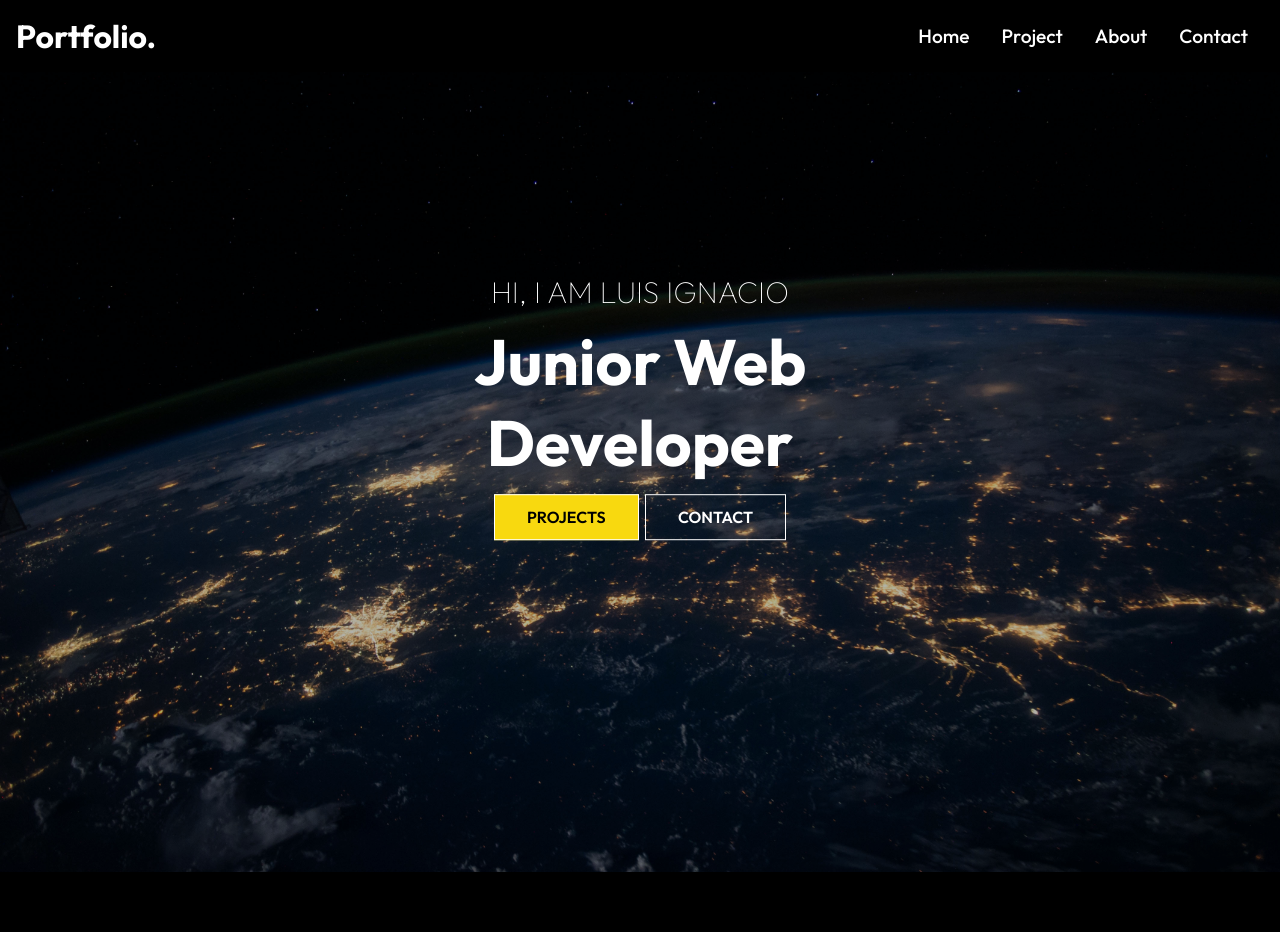
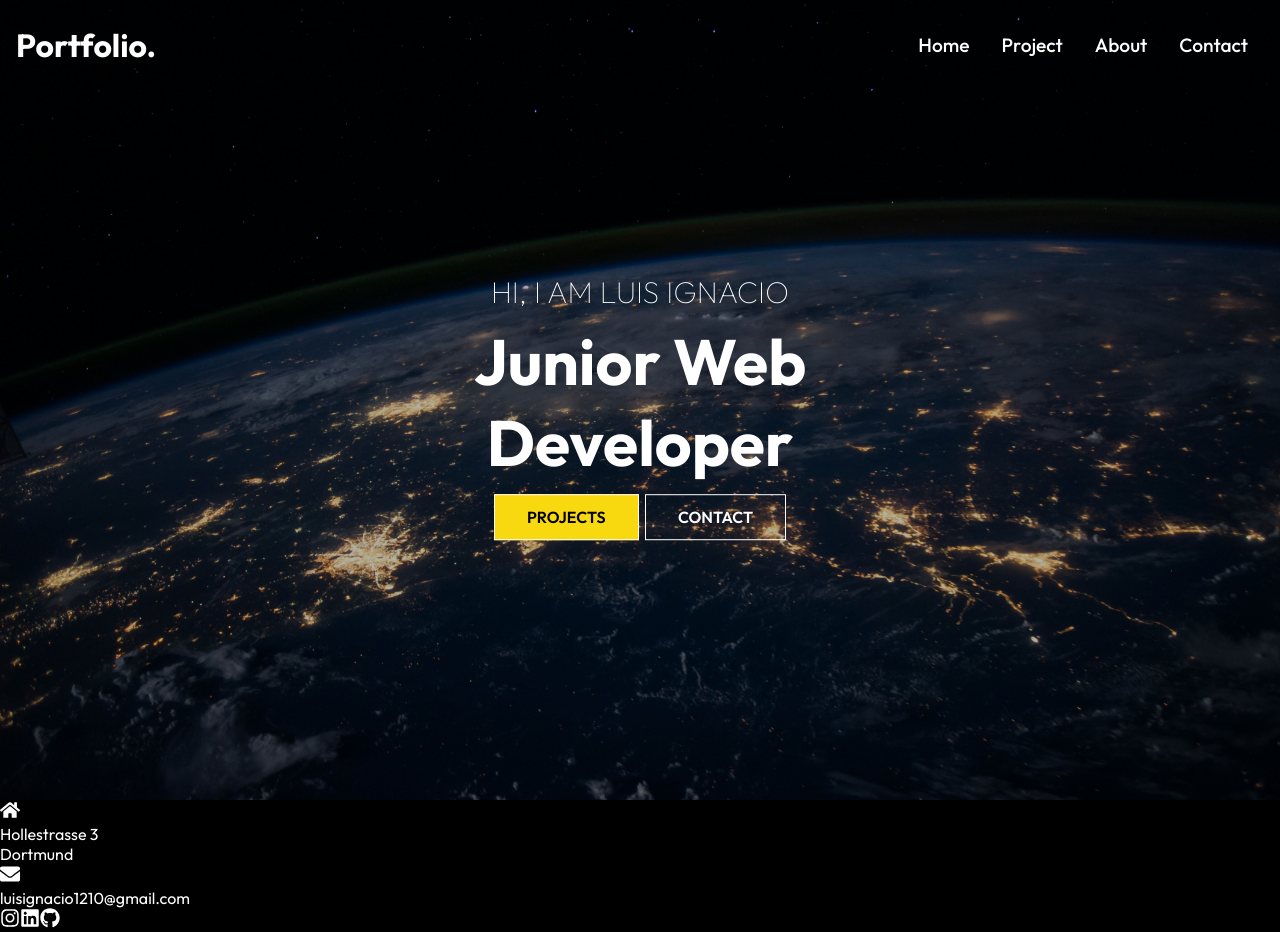
Before and after one commit to LuisRojas14/Portfolio, a React (Create React App) app: page / in a window 1280 px wide. Before the commit the page ends 876 px from the top, so only its background shows below. Built offline with nearby package versions, Linux system fonts and the light colour scheme.

Commit message:
adding a footer

```diff
--- /dev/null
+++ b/src/components/Footer.js
@@ -0,0 +1,62 @@
+import React from "react";
+import {
+  FaHome,
+  FaEnvelope,
+  FaInstagram,
+  FaLinkedin,
+  FaGithub,
+} from "react-icons/fa";
+import "./FooterStyles.css";
+
+const Footer = () => {
+  return (
+    <div className="footer">
+      <div className="footer-container">
+        <div className="left">
+          <div className="location">
+            <FaHome size={20} style={{ color: "#fff", marginRight: "2rem" }} />
+            <div>
+              <p>Hollestrasse 3</p>
+              <p>Dortmund</p>
+            </div>
+          </div>
+
+          <div className="email">
+            <FaEnvelope
+              size={20}
+              style={{ color: "#fff", marginRight: "2rem" }}
+            />
+            <p>luisignacio1210@gmail.com</p>
+          </div>
+        </div>
+        <div className="right">
+          <div className="social-media">
+            <a
+              href="https://www.instagram.com/your_instagram_profile"
+              target="_blank"
+              rel="noopener noreferrer"
+            >
+              <FaInstagram size={20} />
+            </a>
+            <a
+              href="https://www.linkedin.com/in/your_linkedin_profile"
+              target="_blank"
+              rel="noopener noreferrer"
+            >
+              <FaLinkedin size={20} />
+            </a>
+            <a
+              href="https://github.com/your_github_profile"
+              target="_blank"
+              rel="noopener noreferrer"
+            >
+              <FaGithub size={20} />
+            </a>
+          </div>
+        </div>
+      </div>
+    </div>
+  );
+};
+
+export default Footer;
--- a/src/components/NavbarStyles.css
+++ b/src/components/NavbarStyles.css
@@ -3,6 +3,11 @@
   justify-content: space-between;
   align-items: center;
   padding: 1rem;
+
+  position: fixed;
+  width: 100%;
+  height: 90px;
+  z-index: 10;
 }
 
 .nav-menu {
--- a/src/routes/Home.js
+++ b/src/routes/Home.js
@@ -1,12 +1,14 @@
 import React from "react";
 import Navbar from "../components/Navbar";
 import HeroImg from "../components/HeroImg";
+import Footer from "../components/Footer";
 
 const Home = () => {
   return (
     <div>
       <Navbar />
       <HeroImg />
+      <Footer />
     </div>
   );
 };
```
Also changed, not shown: src/components/FooterStyles.css (added).
